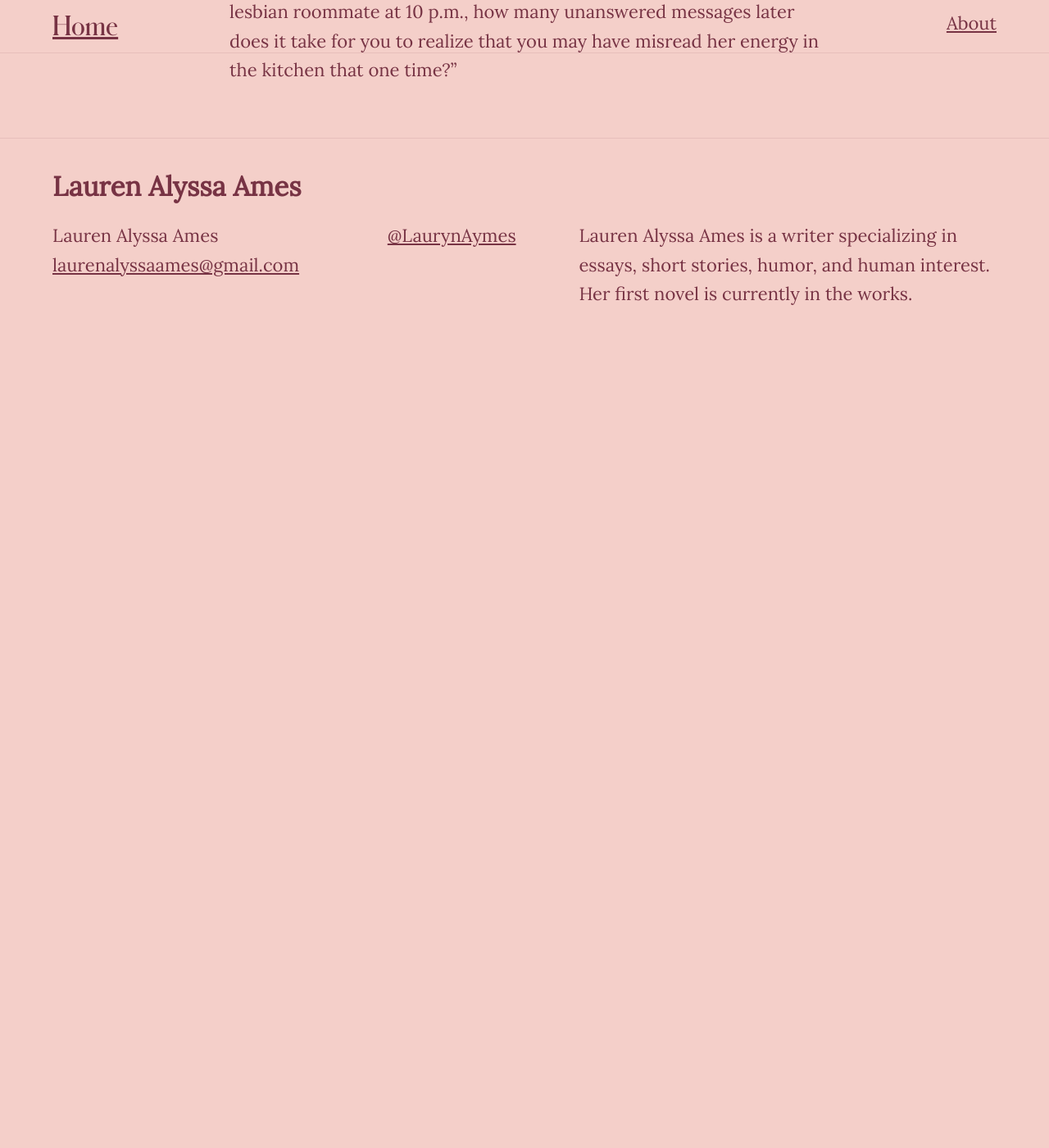
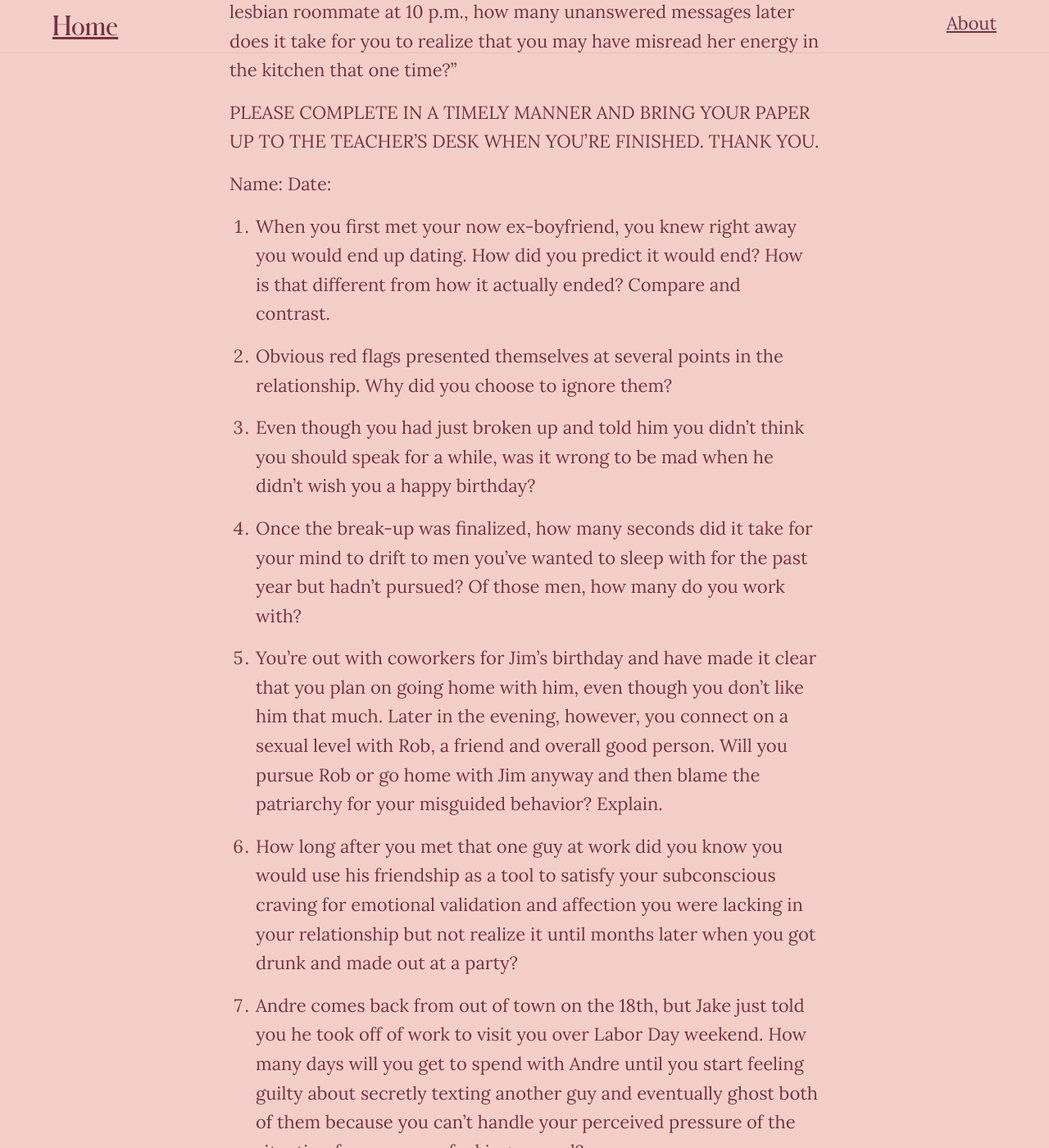
Before and after one commit to smittenn/laa-blog, a Jekyll site: the page built from _posts/2021-02-13-dating-worksheet-number-1.markdown, in a window 1280 px wide and 1400 px high, scrolled down 361 px. Shown: the whole window at 82% size. Built offline with Jekyll 4.4.1, drawn with Linux system fonts in a browser that asks for light colours; our own code applies the rules of GitHub Pages for plain Markdown files; before the commit the page ends 900 px from its top, so only the background shows below that; some of the changed text lies outside the part shown.

Commit message:
Updated Dating Worksheet Number 1

```diff
--- a/_posts/2021-02-13-dating-worksheet-number-1.markdown
+++ b/_posts/2021-02-13-dating-worksheet-number-1.markdown
@@ -6,3 +6,47 @@ categories:
 ---
 
 “Question #8: If you get blackout drunk at 8 p.m. and text your ex’s lesbian roommate at 10 p.m., how many unanswered messages later does it take for you to realize that you may have misread her energy in the kitchen that one time?”
+
+
+PLEASE COMPLETE IN A TIMELY MANNER AND BRING YOUR PAPER UP TO THE TEACHER’S DESK WHEN YOU’RE FINISHED. THANK YOU.
+
+Name:	              Date:
+
+
+1. When you first met your now ex-boyfriend, you knew right away you would end up dating. How did you predict it would end? How is that different from how it actually ended? Compare and contrast.
+
+
+
+2. Obvious red flags presented themselves at several points in the relationship. Why did you choose to ignore them?
+
+
+
+3. Even though you had just broken up and told him you didn’t think you should speak for a while, was it wrong to be mad when he didn’t wish you a happy birthday?
+
+
+
+4. Once the break-up was finalized, how many seconds did it take for your mind to drift to men you’ve wanted to sleep with for the past year but hadn’t pursued? Of those men, how many do you work with?
+
+
+
+5. You’re out with coworkers for Jim’s birthday and have made it clear that you plan on going home with him, even though you don’t like him that much. Later in the evening, however, you connect on a sexual level with Rob, a friend and overall good person. Will you pursue Rob or go home with Jim anyway and then blame the patriarchy for your misguided behavior? Explain.
+
+
+
+6. How long after you met that one guy at work did you know you would use his friendship as a tool to satisfy your subconscious craving for emotional validation and affection you were lacking in your relationship but not realize it until months later when you got drunk and made out at a party?
+
+
+
+7. Andre comes back from out of town on the 18th, but Jake just told you he took off of work to visit you over Labor Day weekend. How many days will you get to spend with Andre until you start feeling guilty about secretly texting another guy and eventually ghost both of them because you can’t handle your perceived pressure of the situation for one more fucking second?
+
+
+
+8. If you get blackout drunk at 8 p.m. and text your ex’s lesbian roommate at 10 p.m., how many unanswered messages later does it take for you to realize that you may have misread her energy in the kitchen that one time?
+
+
+
+9. When you receive your sister’s wedding invitation addressed to you and your ex, do you wait to cry until you get inside your apartment or do it right there at the mailbox? When you’re too emotionally fragile to even have time to make the choice, what do you say to your neighbor when they bring it up the next day?
+
+
+
+10. Will you call your ex tonight using the excuse that you just want to give him his sweater back and then get upset when it doesn’t sound like he’s having a hard time without you? Why or why not?
```
